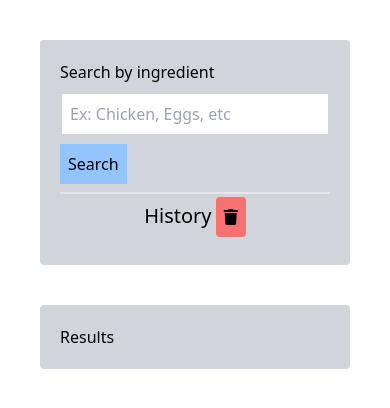
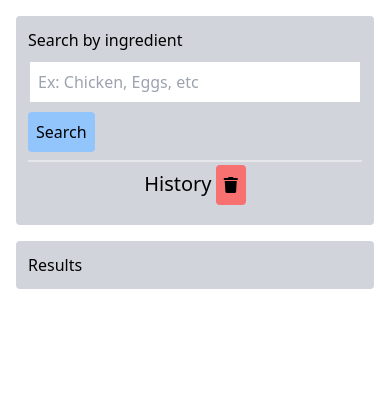
Before and after one commit to MattLombard/MealQuest, a plain HTML site: page index.html in a window 390 px wide. Shown: the part 68-476 px from the top of the page. Drawn offline with nearby package versions, Linux system fonts and the light colour scheme; no server answers.

Commit message:
Styling changes after demo feedback

```diff
--- a/assets/js/app.js
+++ b/assets/js/app.js
@@ -112,7 +112,7 @@ var mealToHTML = (meal) => {
     ingredientsUl.append(ingredientLi);
   }
   // Column 4 YT
-  var youtubeDiv = $('<div>').addClass('basis-full p-4 flex flex-row flex-wrap gap-5');
+  var youtubeDiv = $('<div>').addClass('basis-full p-4 flex flex-row flex-wrap gap-5 justify-center');
   var youtubeHeader = $('<h4>').text(`YouTube videos about ${meal.strMeal}`);
   youtubeHeader.addClass('basis-full text-xl border-t-4 pt-2 border-gray-600');
   youtubeDiv.append(youtubeHeader);
@@ -125,6 +125,7 @@ var mealToHTML = (meal) => {
         const videoId = videoObject.id.videoId;
         youtubeIframe.attr('src', 'https://www.youtube.com/embed/' + videoId);
         youtubeIframe.attr('allowfullscreen', 'true');
+        youtubeIframe.addClass('w-60 md:w-60 lg:w-96 aspect-video');
         youtubeDiv.append(youtubeIframe);
       }
     });
--- a/index.html
+++ b/index.html
@@ -22,15 +22,15 @@
         </div>
       </nav>
     </header>
-    <main class="m-10">
-      <div class="flex flex-row gap-10 flex-wrap">
+    <main class="m-2 md:m-10">
+      <div class="flex flex-row flex-wrap">
         <!-- Search and history column -->
-        <div id="search-history" class="basis-full md:basis-1/4">
-          <div class="bg-gray-300 rounded p-5 sticky top-5">
+        <div id="search-history" class="basis-full md:basis-1/4 p-2">
+          <div class="bg-gray-300 rounded p-3 sticky top-5">
             <form id="search-form">
               <label class="block mb-2">Search by ingredient</label>
-              <input id="search-bar" class="block p-2 border-2 border-gray-300 w-full" placeholder="Ex: Chicken, Eggs, etc" />
-              <button id="search-button" class="p-2 hover:bg-blue-400 bg-blue-300 mt-2">Search</button>
+              <input id="search-bar" class="block p-2 border-2 border-gray-300 w-full min-w-0" placeholder="Ex: Chicken, Eggs, etc" />
+              <button id="search-button" class="p-2 hover:bg-blue-400 bg-blue-300 rounded mt-2">Search</button>
             </form>
             <div class="border-t-2 mt-2" id="history-list">
               <div class="w-3/5 mx-auto text-center mb-2">
@@ -44,8 +44,10 @@
           </div>
         </div>
         <!-- Results column -->
-        <div id="search-results" class="basis-full md:basis-8/12 bg-gray-300 rounded p-5">
-          <h3>Results</h3>
+        <div class="basis-full md:basis-3/4 p-2">
+          <div id="search-results" class="bg-gray-300 rounded p-3">
+            <h3>Results</h3>
+          </div>
         </div>
       </div>
     </main>
```
